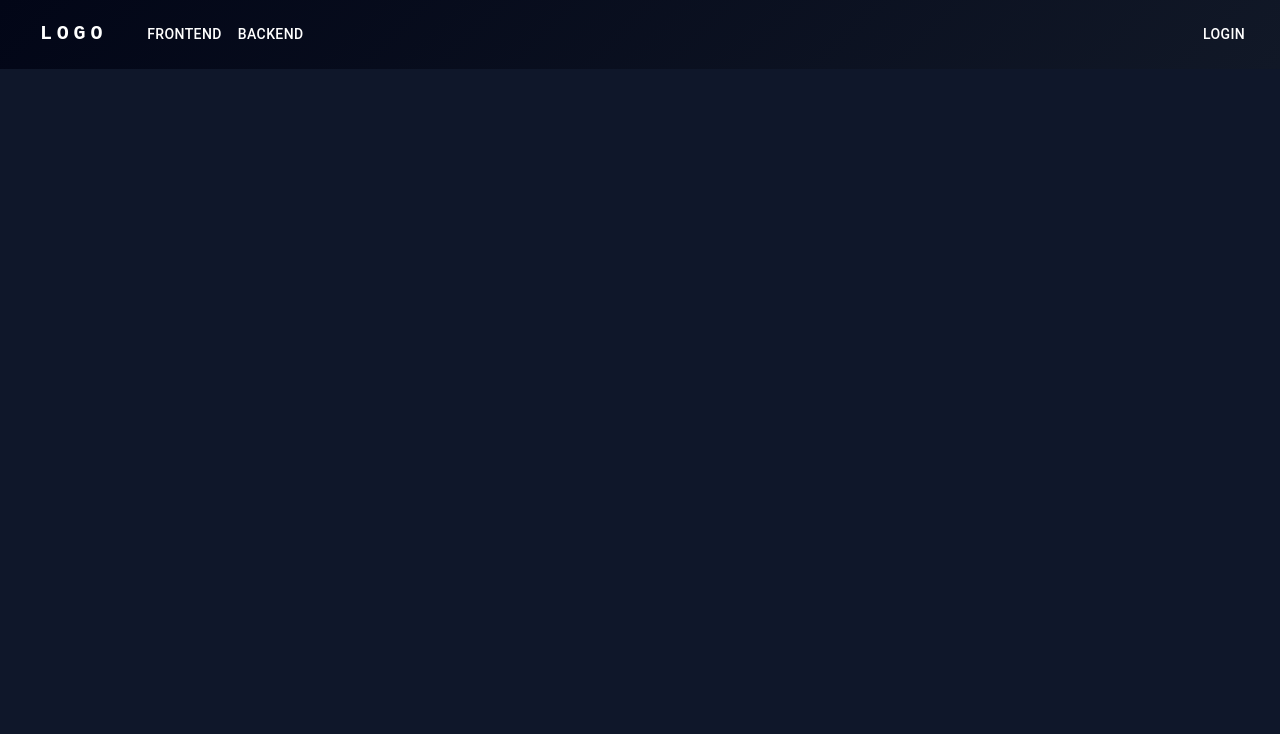
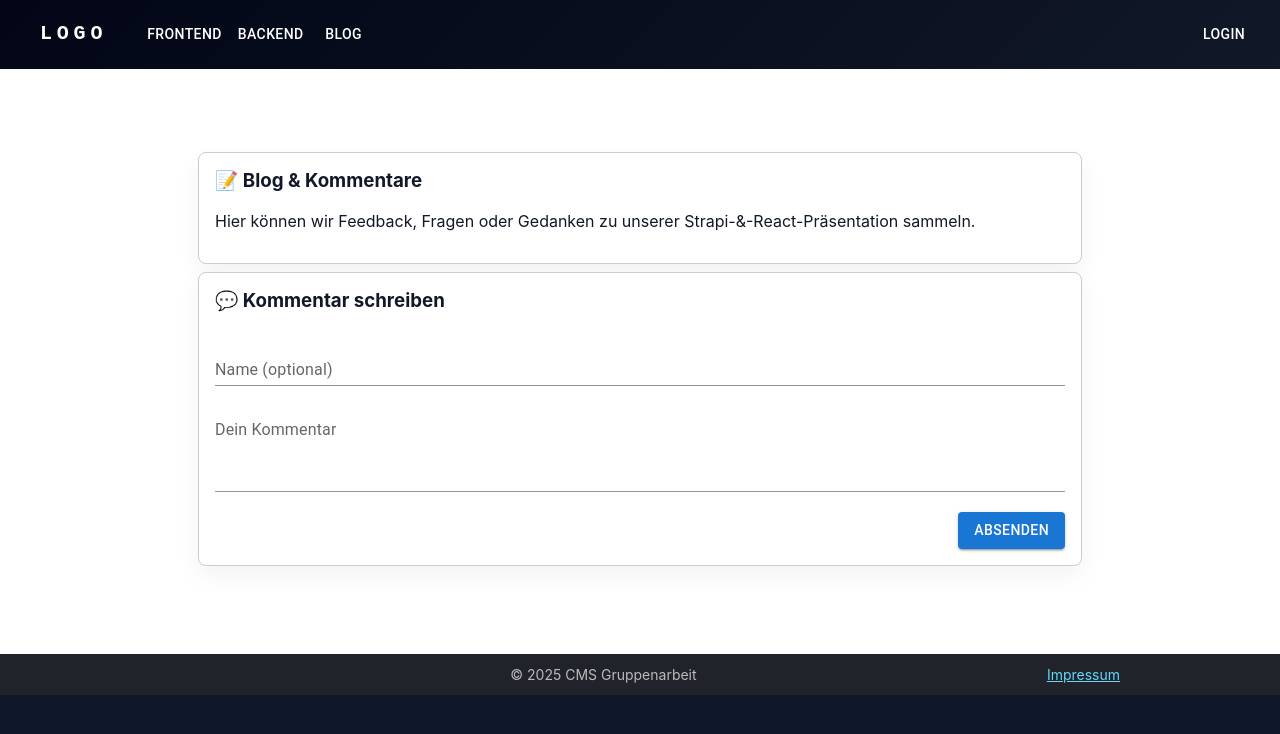
Before and after one commit to christopherinformatik/cms_gruppenarbeit, a React (Create React App) app in the folder frontend/: page /blog in a window 1280 px wide. Shown: the top 734 px of the page. Built offline with nearby package versions, Linux system fonts and the light colour scheme; some icons are missing.

Commit message:
Blog Seite

```diff
--- a/frontend/src/App.js
+++ b/frontend/src/App.js
@@ -6,6 +6,8 @@ import Footer from './components/Footer';
 import BackendPage from './components/BackendPage';   // ⬅ neu
 import FrontendPage from './components/FrontendPage'; // ⬅ neu
 import { Routes, Route } from 'react-router-dom';     // ⬅ neu
+import BlogPage from './components/BlogPage';
+
 
 function App() {
   return (
@@ -15,6 +17,7 @@ function App() {
         <Route path="/" element={<Home />} />
         <Route path="/backend" element={<BackendPage />} />
         <Route path="/frontend" element={<FrontendPage />} />
+        <Route path="/blog" element={<BlogPage />} />   {/* ⬅ neu */}
       </Routes>
       <Footer />
     </div>
--- /dev/null
+++ b/frontend/src/components/BlogPage.jsx
@@ -0,0 +1,85 @@
+import React, { useState } from 'react';
+import ExampleCard from './ExampleCard';
+import TextField from '@mui/material/TextField';
+import Button from '@mui/material/Button';
+
+const BlogPage = () => {
+  const [name, setName] = useState('');
+  const [text, setText] = useState('');
+  const [comments, setComments] = useState([]);
+
+  const handleSubmit = (e) => {
+    e.preventDefault();
+    if (!text.trim()) return; // leer ignorieren
+
+    const newComment = {
+      id: Date.now(),
+      name: name.trim() || 'Anonym',
+      text: text.trim(),
+      date: new Date().toLocaleString('de-DE'),
+    };
+
+    setComments([newComment, ...comments]);
+    setText('');
+    setName('');
+  };
+
+  return (
+    <main className="App-main">
+      <section className="content-section">
+        <div className="content-wrapper">
+          <ExampleCard title="📝 Blog & Kommentare">
+            <p>
+              Hier können wir Feedback, Fragen oder Gedanken zu unserer
+              Strapi-&amp;-React-Präsentation sammeln.
+            </p>
+          </ExampleCard>
+
+          <ExampleCard title="💬 Kommentar schreiben">
+            <form onSubmit={handleSubmit}>
+              <TextField
+                label="Name (optional)"
+                variant="standard"
+                fullWidth
+                margin="dense"
+                value={name}
+                onChange={(e) => setName(e.target.value)}
+              />
+              <TextField
+                label="Dein Kommentar"
+                variant="standard"
+                fullWidth
+                margin="dense"
+                multiline
+                minRows={3}
+                value={text}
+                onChange={(e) => setText(e.target.value)}
+              />
+              <div style={{ marginTop: 16, textAlign: 'right' }}>
+                <Button type="submit" variant="contained">
+                  Absenden
+                </Button>
+              </div>
+            </form>
+          </ExampleCard>
+
+          {comments.length > 0 && (
+            <ExampleCard title="📚 Kommentare">
+              {comments.map((c) => (
+                <div key={c.id} style={{ marginBottom: 16 }}>
+                  <strong>{c.name}</strong>{' '}
+                  <span style={{ color: '#6b7280', fontSize: 12 }}>
+                    ({c.date})
+                  </span>
+                  <p style={{ marginTop: 4 }}>{c.text}</p>
+                </div>
+              ))}
+            </ExampleCard>
+          )}
+        </div>
+      </section>
+    </main>
+  );
+};
+
+export default BlogPage;
--- a/frontend/src/components/ResponsiveAppBar.jsx
+++ b/frontend/src/components/ResponsiveAppBar.jsx
@@ -163,6 +163,10 @@ function ResponsiveAppBar() {
               <MenuItem onClick={handleCloseNavMenu} component="a" href="/backend">
                 <Typography sx={{ textAlign: 'center' }}>Backend</Typography>
               </MenuItem>
+              <MenuItem onClick={handleCloseNavMenu} component="a" href="/blog">
+                <Typography sx={{ textAlign: 'center' }}>Blog</Typography>
+              </MenuItem>
+
             </Menu>
           </Box>
           <AdbIcon sx={{ display: { xs: 'flex', md: 'none' }, mr: 1 }} />
@@ -187,6 +191,7 @@ function ResponsiveAppBar() {
           <Box sx={{ flexGrow: 1, display: { xs: 'none', md: 'flex' } }}>
             <Button href="/frontend" sx={{ my: 2, color: 'white', display: 'block' }}>Frontend</Button>
             <Button href="/backend" sx={{ my: 2, color: 'white', display: 'block' }}>Backend</Button>
+            <Button href="/blog" sx={{ my: 2, color: 'white', display: 'block' }}>Blog</Button>
           </Box>
           <Box sx={{ flexGrow: 0 }}>
             {!user ? (
```
